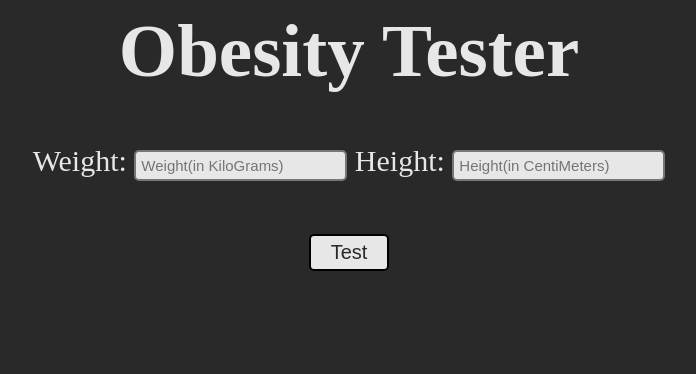
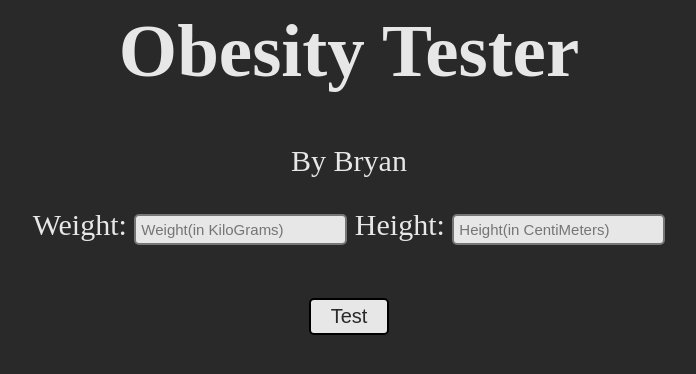
Before and after one commit to Bryan-Joe123/obesity-tester, a plain HTML site: page index.html in a window 1280 px wide. Shown: the whole page, without its empty margins (291-987 px from the left). Drawn offline with Linux system fonts and the light colour scheme.

Commit message:
Update index.html
change1

```diff
--- a/index.html
+++ b/index.html
@@ -4,6 +4,7 @@
     </head>
     <body>
         <h1>Obesity Tester</h1>
+        <p class="name" id="name">By Bryan</p>
         <p>Weight:  <input type="number" id="weight" placeholder="Weight(in KiloGrams)">
         Height:  <input type="number" id="height" placeholder="Height(in CentiMeters)"></p>
         <br>
```
